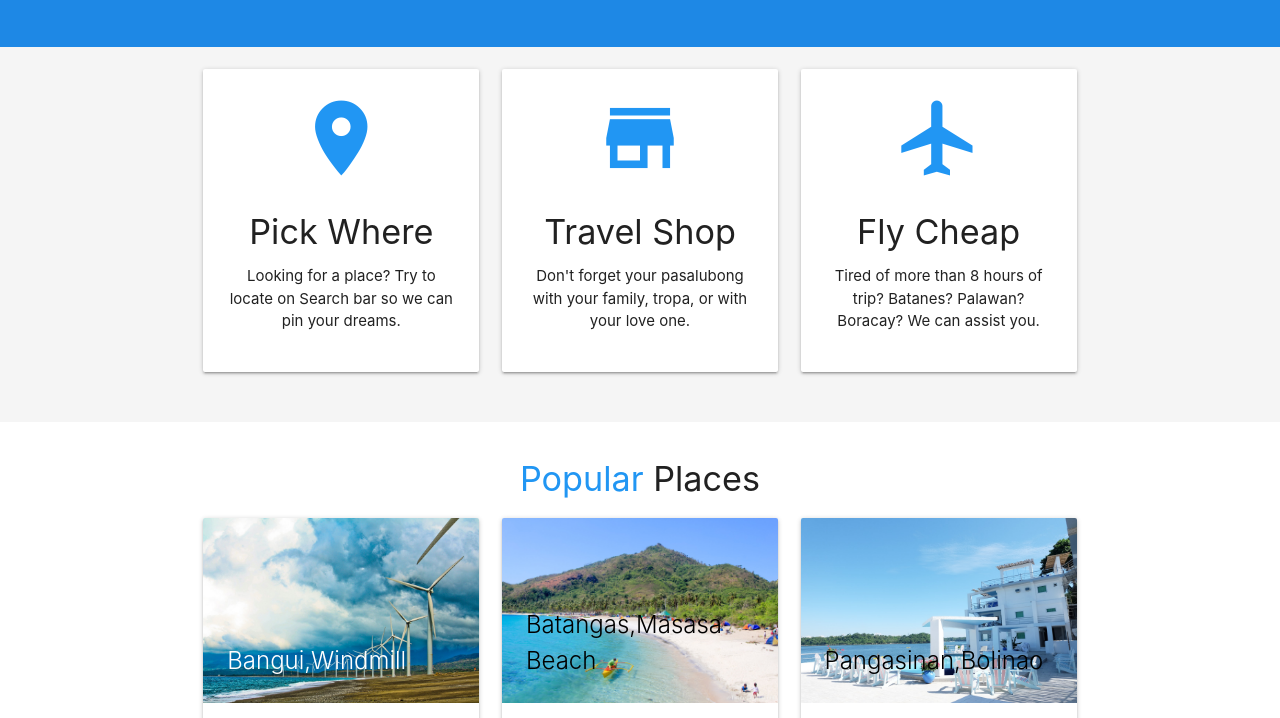
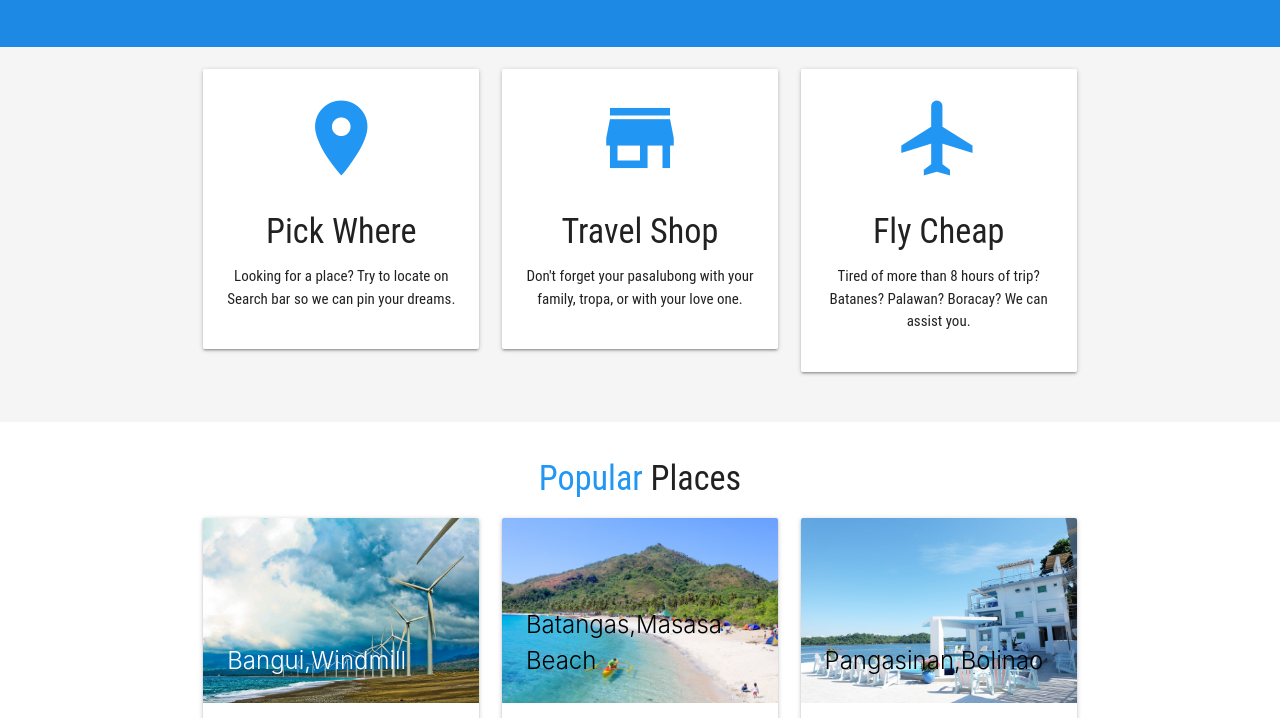
Before and after one commit to crispaulcastaneda/travel-sa-pinas, a plain HTML site: page index.html in a window 1280 px wide. Shown: the part 746-1464 px from the top of the page. Drawn offline with nearby package versions, Linux system fonts and the light colour scheme.

Commit message:
travel-sa-pinas CSS

```diff
--- a/css/main.css
+++ b/css/main.css
@@ -8,3 +8,7 @@
 .section-follow .fa-4x {
   margin: 5px 10px;
 }
+
+h1,h2,h3,h4,h4,p, a {
+  font-family: 'Roboto Condensed', sans-serif;
+}
```
